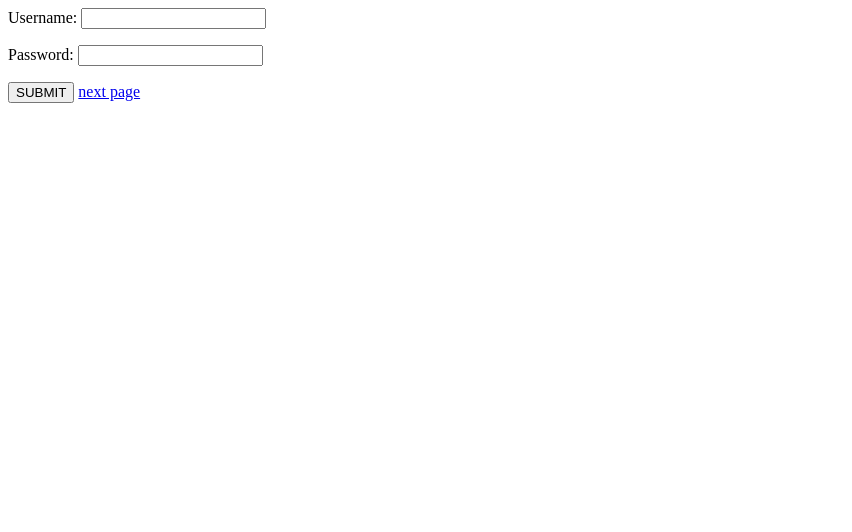
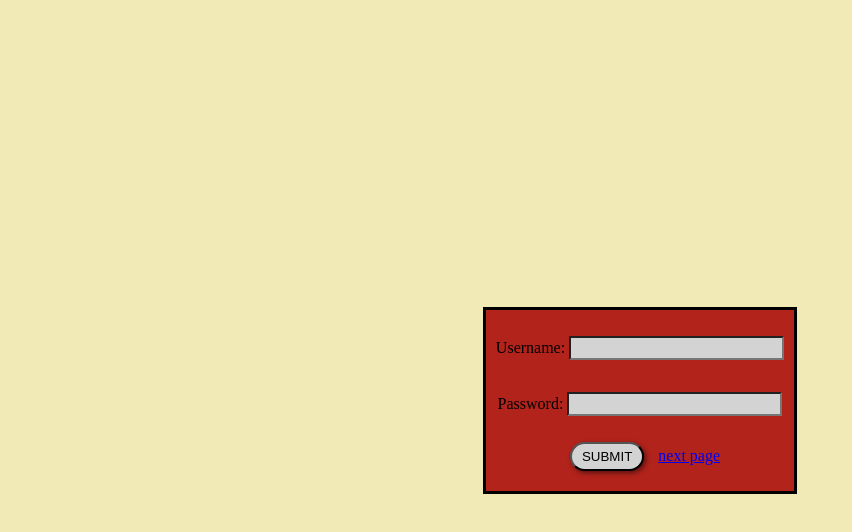
Before and after one commit to BlueKuzo/startup, a plain HTML site: page html/index.html in a window 1280 px wide. Shown: the whole page, without its empty margins (0-852 px from the left). Drawn offline with Linux system fonts and the light colour scheme.

Commit message:
login css

```diff
--- a/css/EncounterCreatorMain.css
+++ b/css/EncounterCreatorMain.css
@@ -1,5 +1,5 @@
 html {
-    background-color: whitesmoke;
+    background-color: rgb(242, 234, 182);
 }
 
 p {
@@ -35,7 +35,6 @@ body {
     padding: 0;
     width: 100%;
     box-sizing: border-box;
-    background-color: rgb(242, 234, 182);
 }
 
 #leftColumn,
--- /dev/null
+++ b/css/login.css
@@ -0,0 +1,34 @@
+html {
+    background-color: rgb(242, 234, 182);
+    display: flex;
+    justify-content: center;
+    align-items: center;
+}
+
+body {
+  background-color: rgb(178, 35, 28);
+  padding: 10px;
+  width: fit-content;
+  height: fit-content;
+  border: 3px solid black;
+
+  display: flex;
+  flex-direction: column;
+  justify-content: center;
+  align-items: center;
+}
+
+input {
+    font-size: 1em;
+    background-color: lightgray;
+}
+
+button {
+    margin: 10px;
+    background-color: lightgray;
+    display: inline-block;
+    padding: 5px 10px;
+    cursor: pointer;
+    box-shadow: 2px 2px 5px rgba(0, 0, 0, 0.5);
+    border-radius: 20px;
+}
--- a/html/index.html
+++ b/html/index.html
@@ -1,8 +1,24 @@
 <html>
+    <head>
+        <meta charset="UTF-8">
+        <meta name="viewport" content="width=device-width, initial-scale=1.0">
+        <title>Encounter Creator</title>
+        <link rel="stylesheet" href="../css/login.css">
+    </head>
+
     <body>
-        <p> Username: <input id="username"></input></p>
-        <p> Password: <input id="password"></input></p>
-        <button> SUBMIT </button>
-        <a href="EncounterCreatorMain.html">next page</a>
+        <div>
+            <p> Username: <input id="username"></p>
+            </input>
+        </div>
+
+        <div>
+            <p> Password: <input id="password"></input></p>
+        </div>
+
+        <div>
+            <button> SUBMIT </button>
+            <a href="EncounterCreatorMain.html">next page</a>
+        </div>
     </body>
 </html>
```
